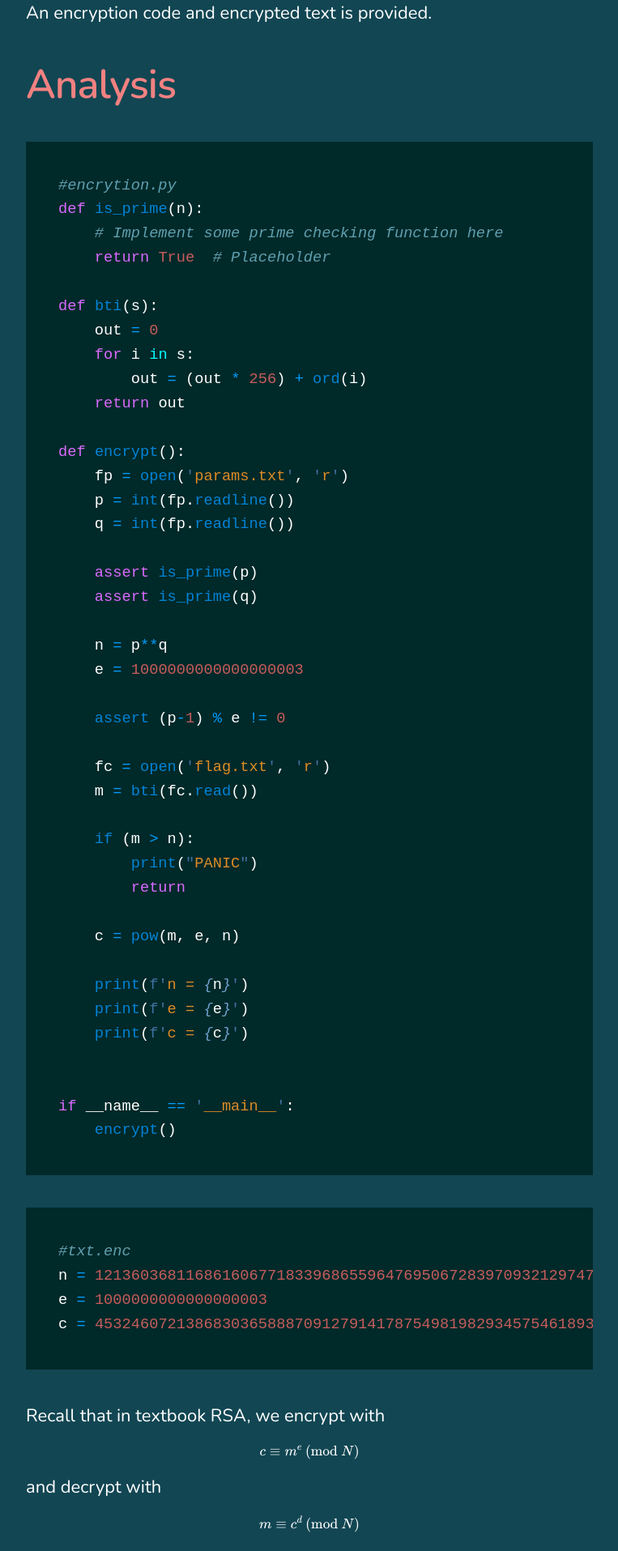
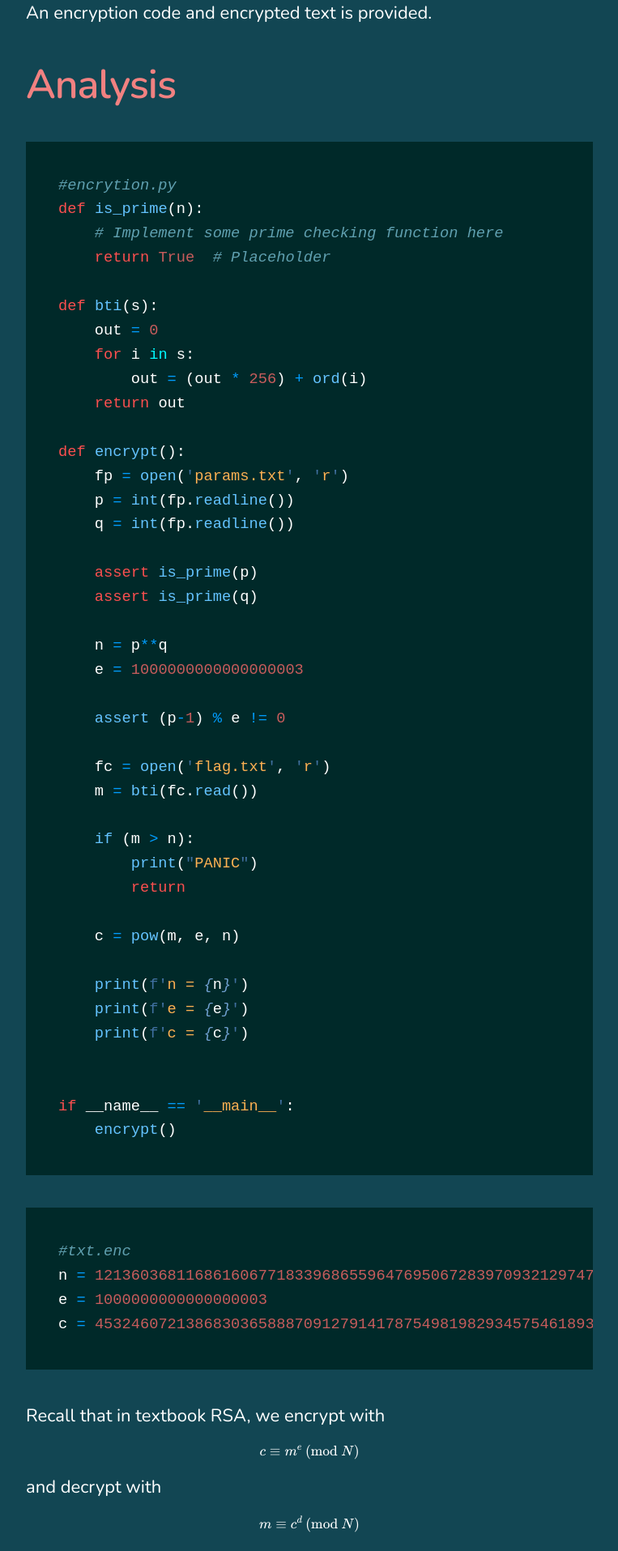
Before and after one commit to jxrrelo/jxrrelo.github.io, a Jekyll site: the page built from _posts/2021-03-15-ctfsg_crypto1.md, in a window 1280 px wide. Shown: the part 860-2775 px from the top of the page at 81% size, without its empty margins (258-1021 px from the left). Built offline with Jekyll 4.4.1, drawn with Linux system fonts in a browser that asks for light colours; nearby versions of some CDN libraries; formulas are drawn with MathJax 3.

Commit message:
Update code snippet colors

```diff
--- a/_sass/_includes/_syntax.scss
+++ b/_sass/_includes/_syntax.scss
@@ -2,7 +2,7 @@
 .highlight  { background: #002929; }
 .highlight .c { color: #60a0b0; font-style: italic } /* Comment */
 .highlight .err { border: 1px solid #FF0000 } /* Error */
-.highlight .k { color: #da6aff; } /* Keyword */
+.highlight .k { color: #fc4f4f; } /* Keyword */
 .highlight .o { color: #009dff } /* Operator */
 .highlight .ch { color: #60a0b0; font-style: italic } /* Comment.Hashbang */
 .highlight .cm { color: #60a0b0; font-style: italic } /* Comment.Multiline */
@@ -22,22 +22,22 @@
 .highlight .gt { color: #0044DD } /* Generic.Traceback */
 .highlight .kc { color: #007020; font-weight: bold } /* Keyword.Constant */
 .highlight .kd { color: #007020; font-weight: bold } /* Keyword.Declaration */
-.highlight .kn { color: #007020; font-weight: bold } /* Keyword.Namespace */
+.highlight .kn { color: #fc4f4f; } /* Keyword.Namespace */
 .highlight .kp { color: #007020 } /* Keyword.Pseudo */
 .highlight .kr { color: #007020; font-weight: bold } /* Keyword.Reserved */
 .highlight .kt { color: #902000 } /* Keyword.Type */
 .highlight .m { color: #40a070 } /* Literal.Number */
-.highlight .s { color: #de8b25 } /* Literal.String */
+.highlight .s { color: #feb052 } /* Literal.String */
 .highlight .na { color: #4070a0 } /* Name.Attribute */
-.highlight .nb { color: #1ea232 } /* Name.Builtin */
+.highlight .nb { color: #6893f0 } /* Name.Builtin */
 .highlight .nc { color: #0e84b5; font-weight: bold } /* Name.Class */
 .highlight .no { color: #60add5 } /* Name.Constant */
 .highlight .nd { color: #555555; font-weight: bold } /* Name.Decorator */
 .highlight .ni { color: #d55537; font-weight: bold } /* Name.Entity */
 .highlight .ne { color: #007020 } /* Name.Exception */
-.highlight .nf { color: #0083d5 } /* Name.Function */
+.highlight .nf { color: #64c3ff } /* Name.Function */
 .highlight .nl { color: #002070; font-weight: bold } /* Name.Label */
-.highlight .nn { color: #0e84b5; font-weight: bold } /* Name.Namespace */
+.highlight .nn { color: #0e84b5; } /* Name.Namespace */
 .highlight .nt { color: #062873; font-weight: bold } /* Name.Tag */
 .highlight .nv { color: #bb60d5 } /* Name.Variable */
 .highlight .ow { color: #00fbff; } /* Operator.Word */
```
Also changed, not shown: 1 other file.
